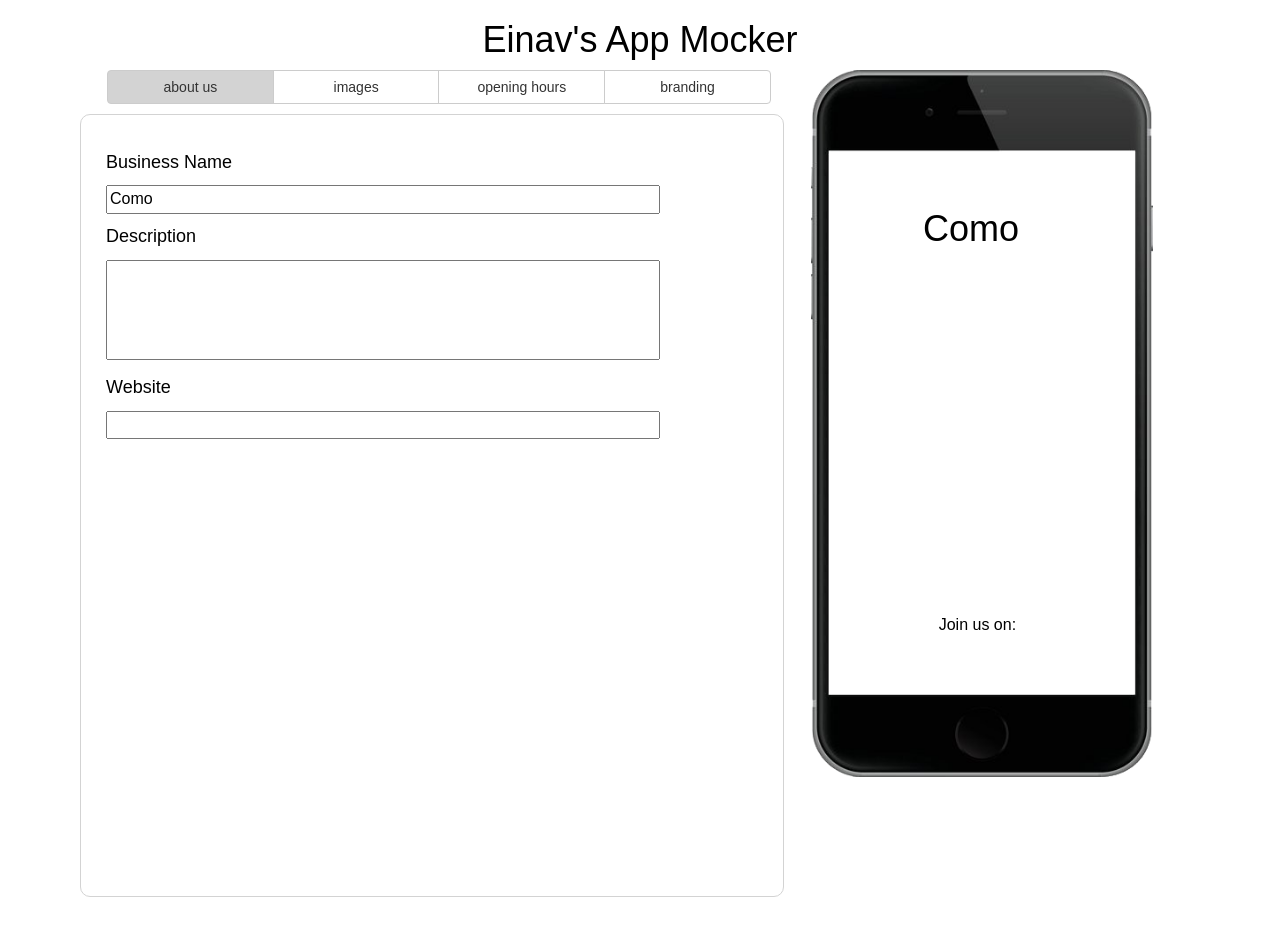
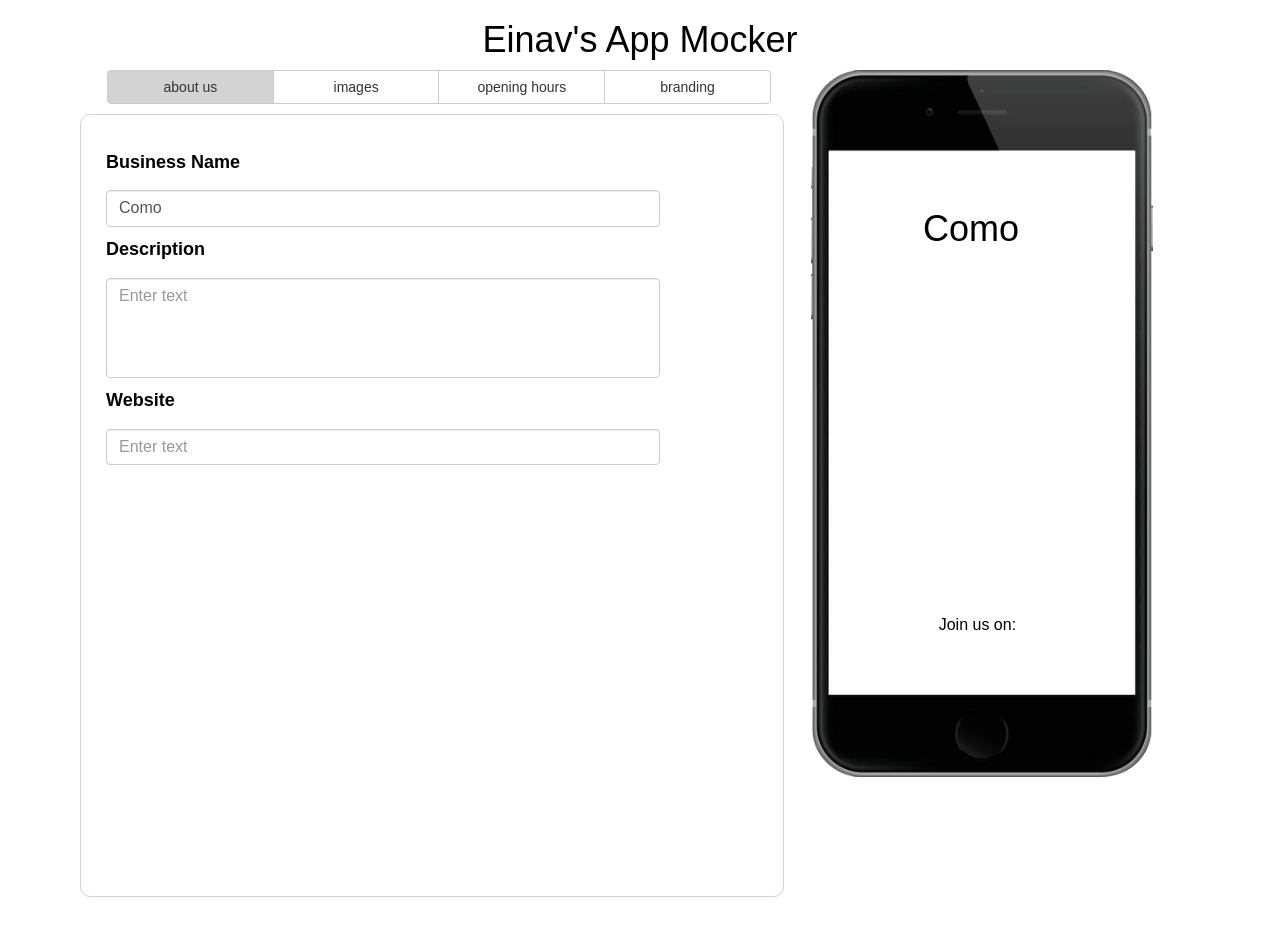
Before and after one commit to nushicoco/AppMocks, a React (Create React App) app in the folder client/: page / in a window 1280 px wide. Shown: the top 936 px of the page. Built offline with nearby package versions, Linux system fonts and the light colour scheme.

Commit message:
images form style

```diff
--- a/client/src/App.css
+++ b/client/src/App.css
@@ -50,6 +50,17 @@
 .phone-image {
     width: 100%;
 }
+
+.button-container {
+    text-align : center;
+}
+
+.btn-action {
+    /*background-color: pink;*/
+    padding: 8px 30px;
+    margin: 10px;
+}
+
 
 .in-phone{
     position: absolute;
--- a/client/src/components/aboutUs/aboutUsForm.js
+++ b/client/src/components/aboutUs/aboutUsForm.js
@@ -2,6 +2,8 @@
  * Created by einavcarmon on 14/08/2017.
  */
 import React, { Component } from 'react'
+
+import { FormControl } from 'react-bootstrap'
 
 import './aboutUs.css'
 
@@ -40,14 +42,17 @@ export default class AboutUsForm extends Component {
 
   renderInput(field) {
 
-    let fieldProps = {
-      className: `${field.className} field-input`,
-      onBlur: (e) => this.props.updateState(field.name, e.target.value),
-      defaultValue: this.state[field.name]
-    }
-    return (
-      React.createElement(field.type, fieldProps)
-    )
+    return (<FormControl
+      className={`${field.className} field-input`}
+      onBlur={(e) => this.props.updateState(field.name, e.target.value)}
+      id="formControlsText"
+      type={field.type}
+      style={{height: field.type === "textarea" ? '100px' : 'auto'}} // Hack b/c of react-bootstrap
+      componentClass={field.type}
+      label="Text"
+      placeholder="Enter text"
+      defaultValue={this.state[field.name]}
+    />)
   }
 
   render() {
@@ -56,7 +61,7 @@ export default class AboutUsForm extends Component {
         {this.fields.map(field => {
           return (
             <div key={field.name}>
-              <div className="field-label"> {field.label}</div>
+              <label className="field-label"> {field.label}</label>
               {this.renderInput(field)}
             </div>
           )
--- a/client/src/components/images/imagesForm.js
+++ b/client/src/components/images/imagesForm.js
@@ -2,6 +2,7 @@
  * Created by einavcarmon on 14/08/2017.
  */
 import React, { Component } from 'react'
+import { FormControl, Button } from 'react-bootstrap'
 import axios from 'axios'
 
 import './images.css'
@@ -56,14 +57,15 @@ export default class ImagesForm extends Component {
 
   renderInput(field) {
 
-    let fieldProps = {
-      className: `${field.className} field-input`,
-      onBlur: (e) => this.props.updateState(field.name, e.target.value),
-      defaultValue: this.state[field.name]
-    }
-    return (
-      React.createElement(field.type, fieldProps)
-    )
+    return (<FormControl
+      className={`${field.className} field-input`}
+      onBlur={(e) => this.props.updateState(field.name, e.target.value)}
+      id="formControlsText"
+      type={field.type}
+      label="Text"
+      placeholder="Enter text"
+      defaultValue={this.state[field.name]}
+    />)
   }
 
   render() {
@@ -72,12 +74,12 @@ export default class ImagesForm extends Component {
         {this.fields.map(field => {
           return (
             <div key={field.name}>
-              <div className="field-label"> {field.label}</div>
+              <label className="field-label"> {field.label}</label>
               {this.renderInput(field)}
             </div>
           )
         })}
-        <button onClick={() => this.searchImages()}>Search</button>
+        <div className="button-container"><Button className="btn-action" onClick={() => this.searchImages()}>Search</Button></div>
       </div>
     )
   }
--- a/client/src/components/openingHours/newOpeningHours.js
+++ b/client/src/components/openingHours/newOpeningHours.js
@@ -41,7 +41,7 @@ export default class NewOpeningHours extends React.Component {
         <TimesChooser updateTimes={this.getDays.bind(this)} times={DaysInWeek} label="Days  "/>
         <TimesChooser updateTimes={this.getHours.bind(this)} times={Hours} label="Hours"/>
         <div className="button-container">
-          <Button className="btn-add"
+          <Button className="btn-action"
                   onClick={() => this.addClicked()}
                   disabled={!this.state.days.start || !this.state.hours.start}>
             Add
--- a/client/src/components/openingHours/openingHours.css
+++ b/client/src/components/openingHours/openingHours.css
@@ -20,14 +20,6 @@ label {
     padding: 15px;
 }
 
-.btn-add {
-    /*background-color: pink;*/
-    padding: 8px 30px;
-    margin: 10%;
-}
-.button-container {
-    text-align : center;
-}
 
 .time-select {
     display: inline-block;
```
